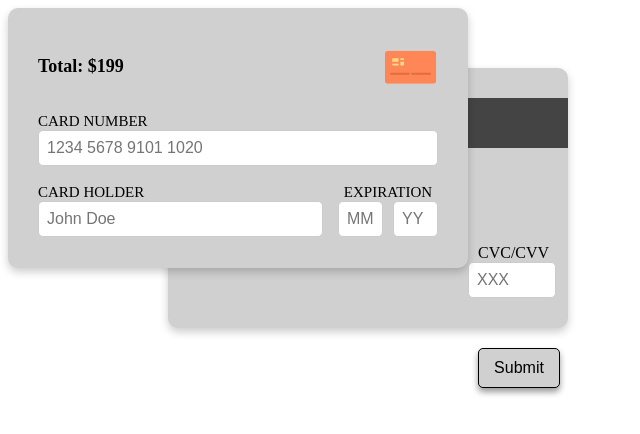
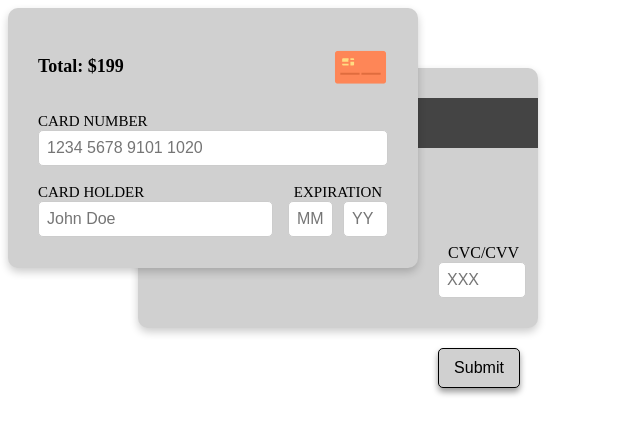
Before and after one commit to annaistotts/wdd131, a plain HTML site: page creditcard/index.html in a window 1280 px wide. Shown: the whole page, without its empty margins (0-640 px from the left). Drawn offline with Linux system fonts and the light colour scheme.

Commit message:
creditcard small changes

```diff
--- a/creditcard/card.css
+++ b/creditcard/card.css
@@ -8,7 +8,7 @@ form {
 }
 
 .card.front {
-    width: 400px;
+    width: 350px;
     height: 200px;
     background-color: #d0d0d0;
     border-radius: 10px;
@@ -107,7 +107,7 @@ form {
     grid-column: 2 / 3;
     grid-row: 2 / 3;
     z-index: -1;
-    margin-left: 60px;
+    margin-left: 30px;
     transform: translateY(-40px);
 }
 
@@ -151,7 +151,7 @@ form {
     box-shadow: 0px 4px 6px rgba(0, 0, 0, 0.4);
     grid-column: 2;
     grid-row: 3;
-    margin-left: 370px;
+    margin-left: 330px;
     transform: translateY(-60px);
     padding: 0px 40px;
     text-align: center;
```
